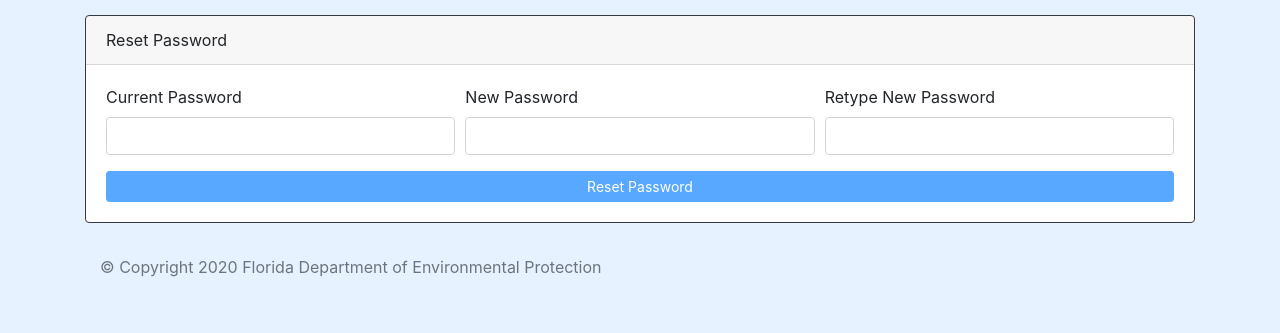
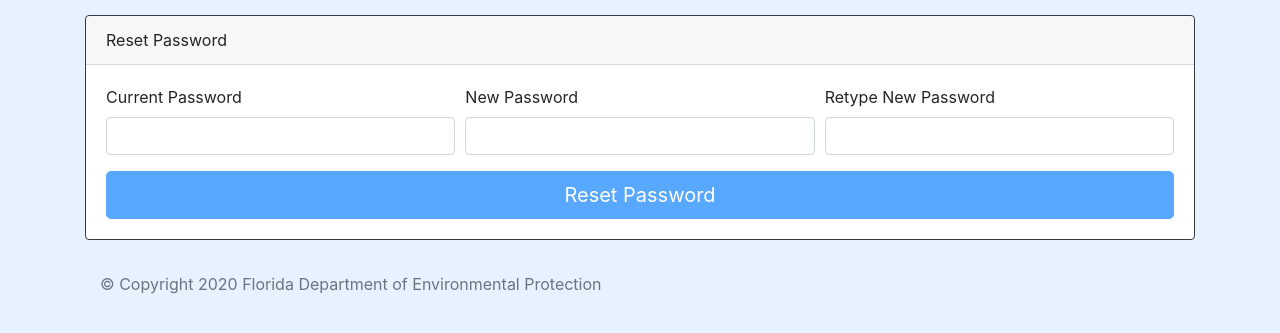
Before and after one commit to leoguim-alfka/fsesci_markup, a plain HTML site: page Website/instructor/resetpass.html in a window 1280 px wide. Shown: the part 65-398 px from the top of the page. Drawn offline with nearby package versions, Linux system fonts and the light colour scheme.

Commit message:
updated button size to lg

```diff
--- a/Website/instructor/resetpass.html
+++ b/Website/instructor/resetpass.html
@@ -68,7 +68,7 @@
 						<input type="password" class="form-control" id="verifyPass" onkeyup='check();' required>
 					</div>
 				</div>
-				<button type="submit" class="btn btn-primary btn-sm btn-block" id="resetBtn" disabled>Reset Password</button>
+				<button type="submit" class="btn btn-primary btn-lg btn-block" id="resetBtn" disabled>Reset Password</button>
 			</form>
 		</div>
 	</div>
```
